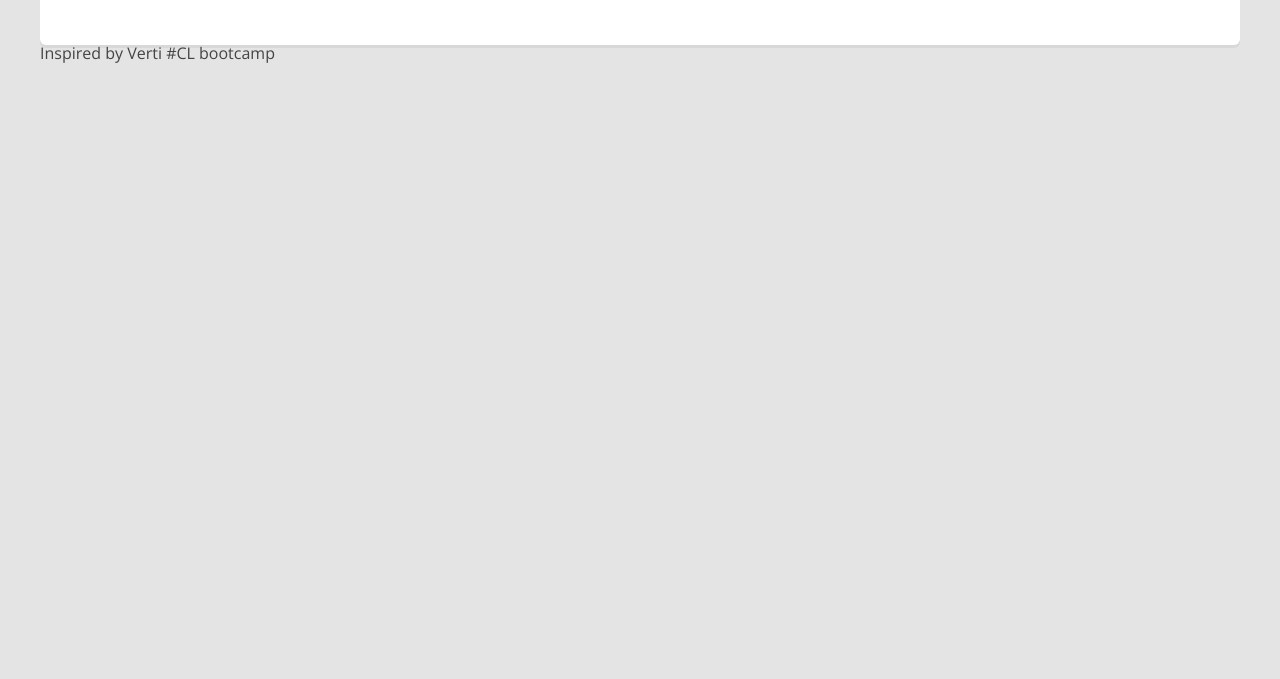
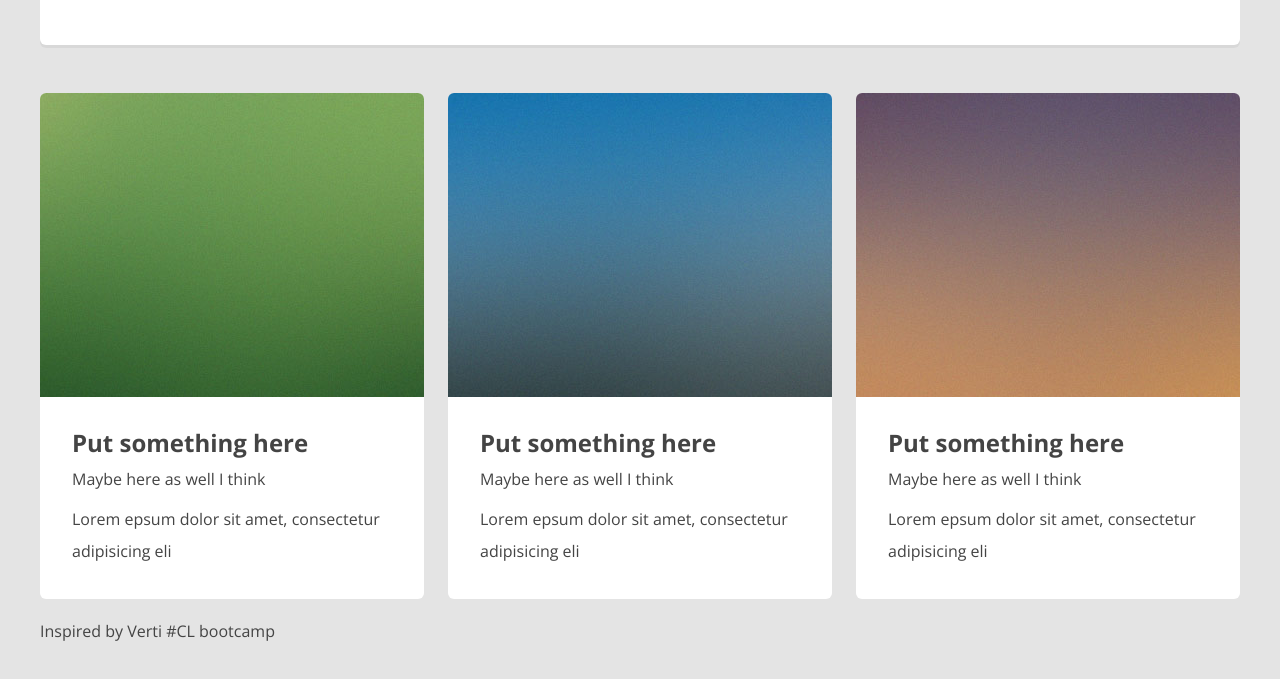
Before and after one commit to haniyan/Verti, a website: page public/index.html in a window 1280 px wide. Shown: the part 533-1212 px from the top of the page. Before the commit the page ends 800 px from the top, so only its background shows below. Drawn offline with nearby package versions, Linux system fonts and the light colour scheme.

Commit message:
section portfolio added

```diff
--- a/public/index.html
+++ b/public/index.html
@@ -30,10 +30,10 @@
 
 <section class="welcome">
     <div class="welcome__content">
-    <h2 class="welcome__title">Hi. This is Verti.</h2>
-    <p class="welcome__description">It's a free responsive site template by haniyan</p>
+        <h2 class="welcome__title">Hi. This is Verti.</h2>
+        <p class="welcome__description">It's a free responsive site template by haniyan</p>
     </div>
-        <div class="welcome__actions">
+    <div class="welcome__actions">
         <button class="welcome__cta">
             <span class="fas fa-arrow-circle-right"></span>
             OK, Let's go
@@ -47,6 +47,34 @@
 
 </section>
 
+<section class="portfolio">
+    <article class="project">
+        <img class="project__thumbnail" src="assets/pic01.jpg" alt="background">
+        <div class="project__content">
+            <h3 class="project__title">Put something here</h3>
+            <p class="project__tags">Maybe here as well I think</p>
+            <p class="project__description">Lorem epsum dolor sit amet, consectetur adipisicing eli</p>
+        </div>
+    </article>
+    <article class="project">
+        <img class="project__thumbnail" src="assets/pic02.jpg" alt="background">
+        <div class="project__content">
+            <h3 class="project__title">Put something here</h3>
+            <p class="project__tags">Maybe here as well I think</p>
+            <p class="project__description">Lorem epsum dolor sit amet, consectetur adipisicing eli</p>
+        </div>
+    </article>
+    <article class="project">
+        <img class="project__thumbnail" src="assets/pic03.jpg" alt="background">
+        <div class="project__content">
+            <h3 class="project__title">Put something here</h3>
+            <p class="project__tags">Maybe here as well I think</p>
+            <p class="project__description">Lorem epsum dolor sit amet, consectetur adipisicing eli</p>
+        </div>
+    </article>
+
+</section>
+
 
 <p>Inspired by Verti #CL bootcamp</p>
 </body>
--- a/src/styles/_custom.scss
+++ b/src/styles/_custom.scss
@@ -1,3 +1,4 @@
 @import "components/base";
 @import "components/header";
 @import "components/welcome";
+@import "components/portfolio";
--- a/src/styles/_grid.scss
+++ b/src/styles/_grid.scss
@@ -1,13 +1,13 @@
 // our own grid
 .container {
   width: 100%;
-  max-width: 990px;
+  max-width: 1200px;
   margin: 0 auto;
-  padding: 0 15px;
+  //padding: 0 15px;
   .row {
     display: flex;
     flex-wrap: wrap;
-    $columns: 12;
+    $columns: 3;
     $column-base-width: 100% / $columns;
     [class*='col-']{
       min-height: 1px;
--- a/src/styles/_mixins.scss
+++ b/src/styles/_mixins.scss
@@ -6,7 +6,7 @@
 
 @mixin desktop{
   @media screen and (min-width: 1250px){
-    max-width: 1200px;
+    max-width: 1250px;
     margin: 0 auto;
     @content;
   }
--- /dev/null
+++ b/src/styles/components/_portfolio.scss
@@ -0,0 +1,50 @@
+.portfolio {
+  margin-top: 2.25em;
+
+  @include tablet{
+    display: flex;
+    justify-content: center;
+  }
+  @include desktop{
+    margin-top:2em;
+  };
+  .project {
+    border-radius: 6px;
+    background-color: white;
+    margin-top:2em;
+
+    @include tablet{
+      margin: 1em 0 1.5em 1.5em;
+      &:first-child{
+        margin-left: 0;
+      }
+    }
+
+    .project__thumbnail {
+      width: 100%;
+      border-radius: 6px 6px 0 0;
+    }
+
+    .project__content {
+      padding: 2em;
+
+
+    }
+
+    .project__title {
+      font-size: 1.5em;
+      font-weight: 900;
+
+    }
+
+    .project__description {
+      line-height: 2em;
+
+    }
+
+    .project__tags {
+      margin: 1em 0;
+
+    }
+  }
+}
```
Also changed, not shown: public/css/style.css, 1 other file.
